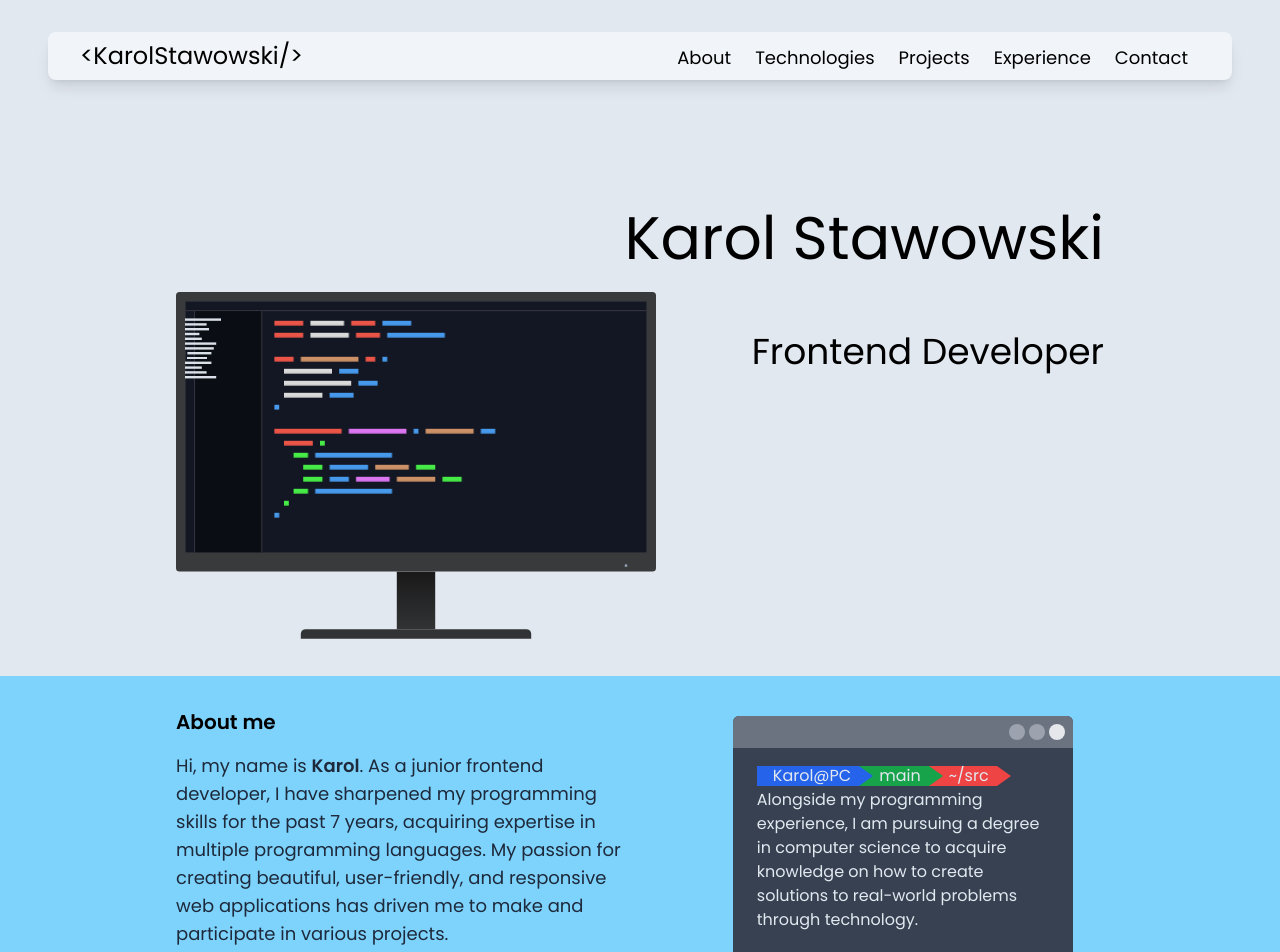
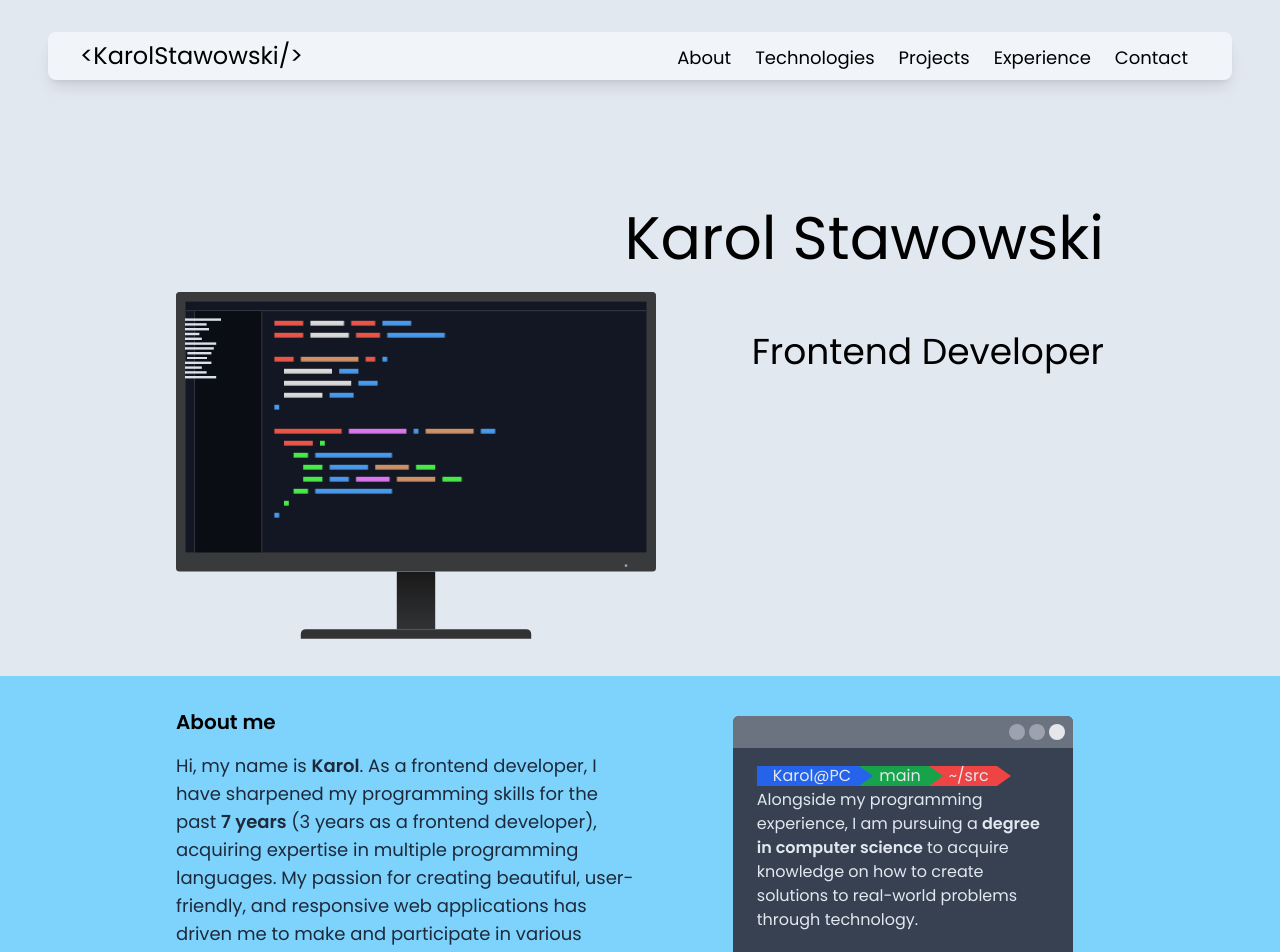
Before and after one commit to karolstawowski/portfolio, a React (Vite) app: page / in a window 1280 px wide. Shown: the top 952 px of the page. Built offline with nearby package versions, Linux system fonts and the light colour scheme.

Commit message:
fix: bold important text in about

```diff
--- a/src/components/About.tsx
+++ b/src/components/About.tsx
@@ -10,11 +10,13 @@ export const About = (): JSX.Element => {
       <div className="md:col-span-3 md:mr-24 2xl:mr-44">
         <SectionTitle>About me</SectionTitle>
         <p className="py-4 text-slate-800 md:text-lg">
-          Hi, my name is <b>Karol</b>. As a junior frontend developer, I have
-          sharpened my programming skills for the past 7 years, acquiring
-          expertise in multiple programming languages. My passion for creating
-          beautiful, user-friendly, and responsive web applications has driven
-          me to make and participate in various projects.
+          Hi, my name is <b>Karol</b>. As a frontend developer, I have sharpened
+          my programming skills for the past{' '}
+          <b>{new Date().getFullYear() - 2016} years</b> (
+          {new Date().getFullYear() - 2020} years as a frontend developer),
+          acquiring expertise in multiple programming languages. My passion for
+          creating beautiful, user-friendly, and responsive web applications has
+          driven me to make and participate in various projects.
         </p>
       </div>
       <Console />
--- a/src/components/About/Console.tsx
+++ b/src/components/About/Console.tsx
@@ -20,9 +20,9 @@ export const Console = (): JSX.Element => {
           ~/src
         </span>
         <span className="leading-5">
-          Alongside my programming experience, I am pursuing a degree in
-          computer science to acquire knowledge on how to create solutions to
-          real-world problems through technology.
+          Alongside my programming experience, I am pursuing a{' '}
+          <b>degree in computer science</b> to acquire knowledge on how to
+          create solutions to real-world problems through technology.
         </span>
       </div>
     </div>
```
